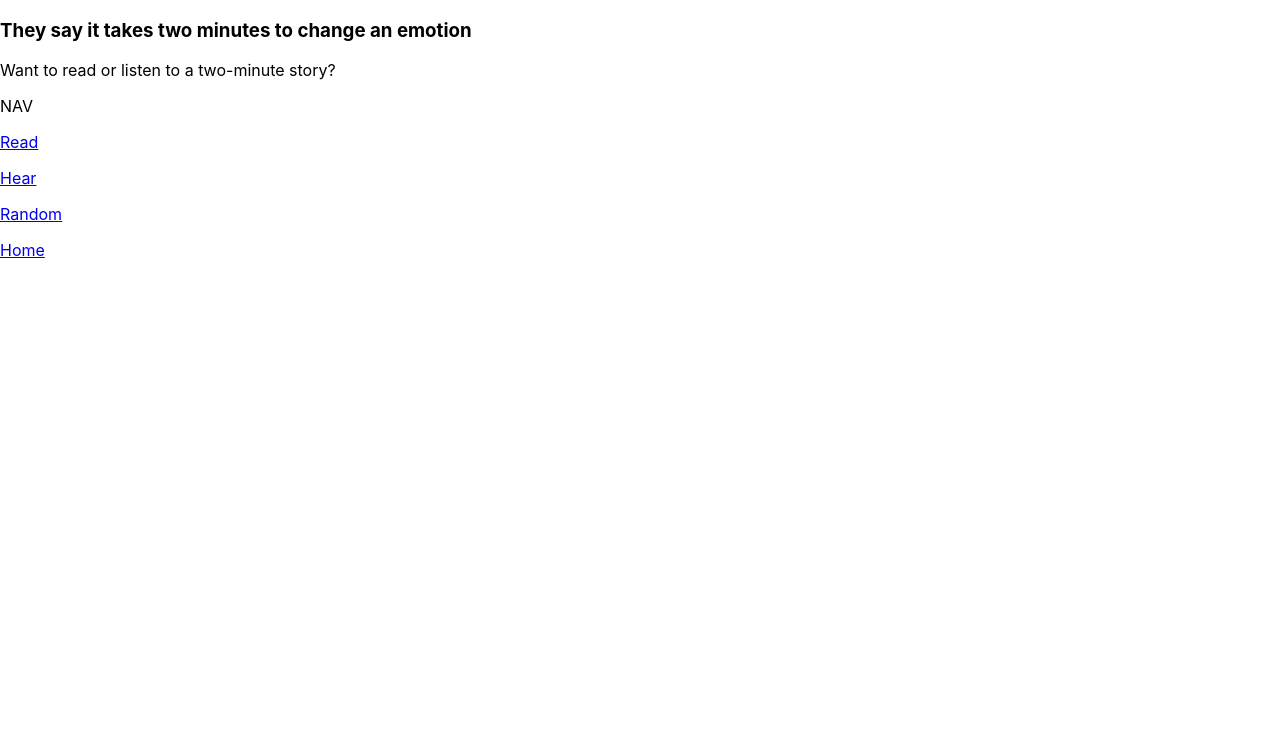
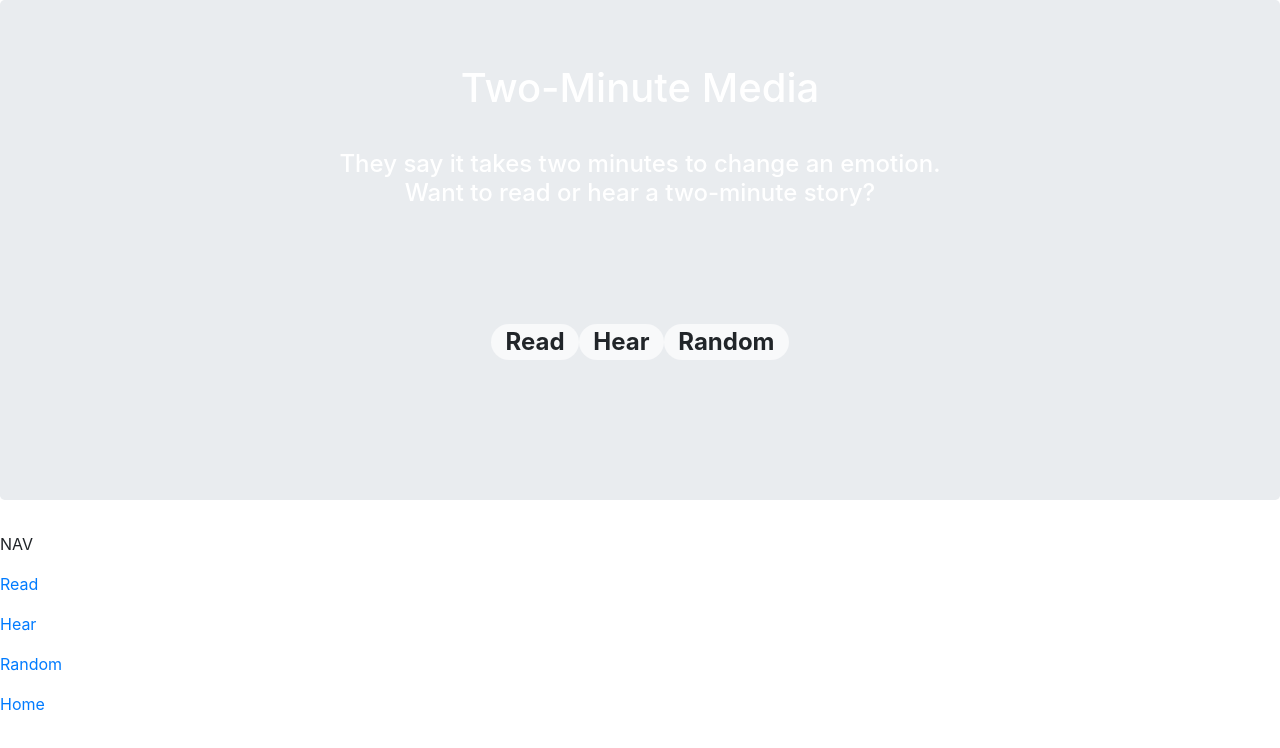
Before and after one commit to Sara-Harvey/book-list-frontend, a React (Create React App) app: page / in a window 1280 px wide. Shown: the top 748 px of the page. Built offline with nearby package versions, Linux system fonts and the light colour scheme.

Commit message:
added Bootstrap, added card layout to story

```diff
--- a/package.json
+++ b/package.json
@@ -6,7 +6,9 @@
     "@testing-library/jest-dom": "^5.11.4",
     "@testing-library/react": "^11.1.0",
     "@testing-library/user-event": "^12.1.10",
+    "bootstrap": "^4.6.0",
     "react": "^17.0.1",
+    "react-bootstrap": "^1.4.3",
     "react-dom": "^17.0.1",
     "react-redux": "^7.2.2",
     "react-router-dom": "^5.2.0",
--- a/public/index.html
+++ b/public/index.html
@@ -24,7 +24,19 @@
       work correctly both with client-side routing and a non-root public URL.
       Learn how to configure a non-root public URL by running `npm run build`.
     -->
-    <title>React App</title>
+
+    <!--
+      cdn react_bootstrap
+    -->
+
+  <link
+    rel="stylesheet"
+    href="https://maxcdn.bootstrapcdn.com/bootstrap/4.5.0/css/bootstrap.min.css"
+    integrity="sha384-9aIt2nRpC12Uk9gS9baDl411NQApFmC26EwAOH8WgZl5MYYxFfc+NcPb1dKGj7Sk"
+    crossorigin="anonymous"
+  />
+
+    <title>Two-Minute Media by Sara Harvey</title>
   </head>
   <body>
     <noscript>You need to enable JavaScript to run this app.</noscript>
--- /dev/null
+++ b/src/App.css
@@ -0,0 +1,21 @@
+.header {
+  text-align: center;
+}
+
+.jumbotron {
+  /*background: url("/img/kite.jpg") no-repeat center center fixed; */
+  background-size: cover;
+    color: #fff;
+    min-height: 500px;
+  }
+
+.story-button {
+  background-color: lightgreen; /* Green */
+  border-radius: 8px;
+  color: white;
+  padding: 8px 13px;
+  text-align: center;
+  text-decoration: none;
+  display: inline-block;
+  font-size: 16px;
+}
--- a/src/components/Home.js
+++ b/src/components/Home.js
@@ -1,10 +1,33 @@
 import React from 'react';
+import Badge from 'react-bootstrap/Badge'
+import { Link } from 'react-router-dom'
+
+import "../App.css";
 
 const Home = () => {
   return (
-  	<div>
-	    <h3>They say it takes two minutes to change an emotion</h3>
-	    <p>Want to read or listen to a two-minute story?</p>
+    <div className="jumbotron">
+    <div className="container">
+       <>
+
+        <blockquote className="blockquote text-center">
+        <h1>Two-Minute Media</h1><br></br>
+
+	    <h4 className="mb-0 ">They say it takes two minutes to change an emotion.</h4>
+	    <h4 className="mb-0 ">Want to read or hear a two-minute story?</h4>
+	    </blockquote>
+
+	    <div><br></br><br></br><br></br><br></br>
+
+        <h2 className="text-center">
+            <Badge  pill variant="light" as={Link} to='/categories/1/stories'>Read</Badge>
+			<Badge  pill variant="light" as={Link} to='/categories/2/stories'>Hear</Badge>
+        	<Badge  pill variant="light" as={Link} to='/random'>Random</Badge>
+        </h2>
+        </div>
+
+        </>
+      </div>
     </div>
   );
 };
--- a/src/components/Story.js
+++ b/src/components/Story.js
@@ -1,17 +1,26 @@
 import React from 'react';
+import Card from 'react-bootstrap/Card'
+import CardDeck from 'react-bootstrap/CardDeck'
+import Badge from 'react-bootstrap/Badge';
 
 const Story = ({ story }) => {
 
 	return (
-		<div className="story">
+		<CardDeck>
+      	  <Card>
 
-	        <h4>{story.attributes.name}</h4>
-	        <p>by {story.attributes.author}</p>
+			<Card.Body>
+	        <Card.Title>{story.attributes.name}</Card.Title>
+	        <Card.Text>by {story.attributes.author}</Card.Text>
 	        <p>{story.attributes.description}</p>
-	        <p><a href={story.attributes.link}>Link</a></p>
-	        <p>{story.attributes.category.name}</p>
-		</div>
-	  )
+
+	        <p><a href={story.attributes.link}>Get the story here</a></p>
+	        <p>Category: {story.attributes.category.name}</p>
+	        </Card.Body>
+
+		  </Card>
+  		</CardDeck>
+	  );
 }
 
 export default Story;
--- a/src/index.js
+++ b/src/index.js
@@ -3,7 +3,10 @@ import ReactDOM from 'react-dom';
 import { Provider } from 'react-redux';
 import store from './store.js';
 import App from './App';
-import './index.css';
+//import './index.css';
+
+import 'bootstrap/dist/css/bootstrap.min.css';
+
 
 ReactDOM.render(
   <Provider store={ store }>
```
Also changed, not shown: 1 other file (tests, documents, lock files or other folders).
